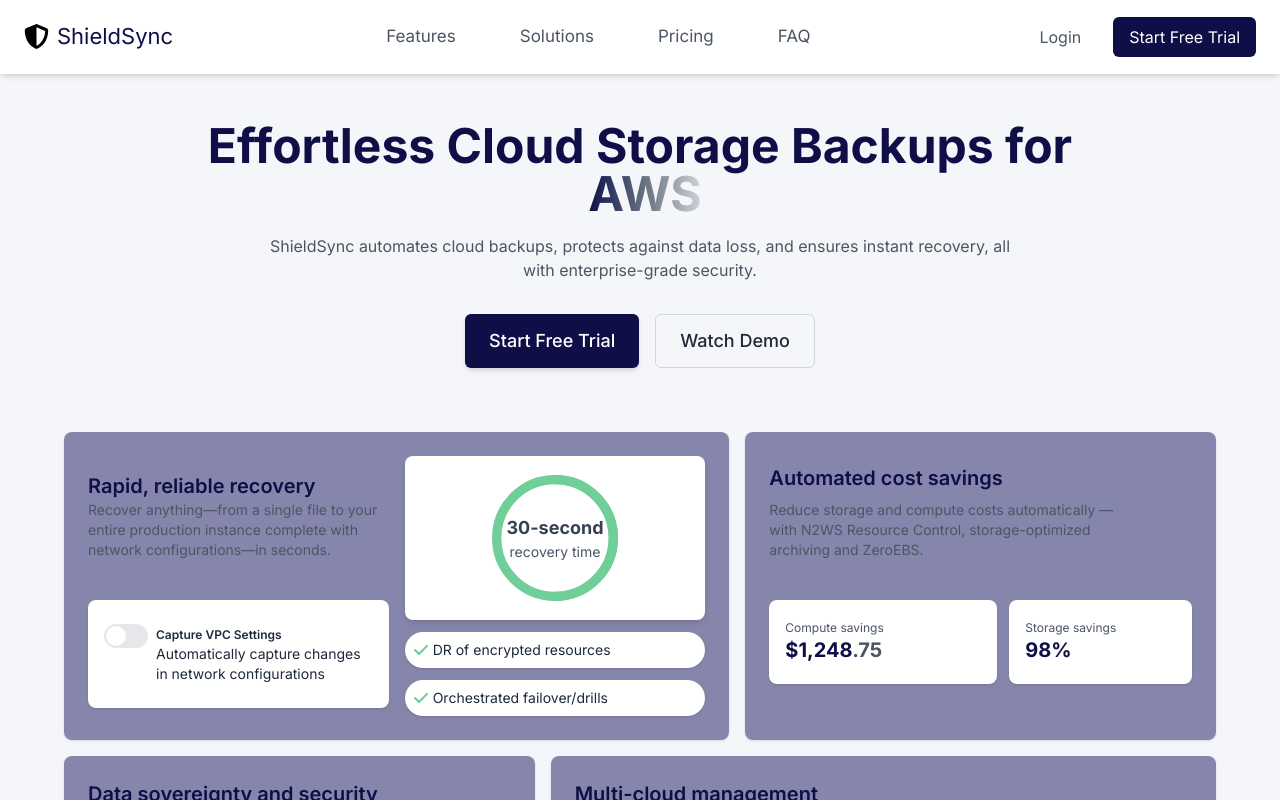
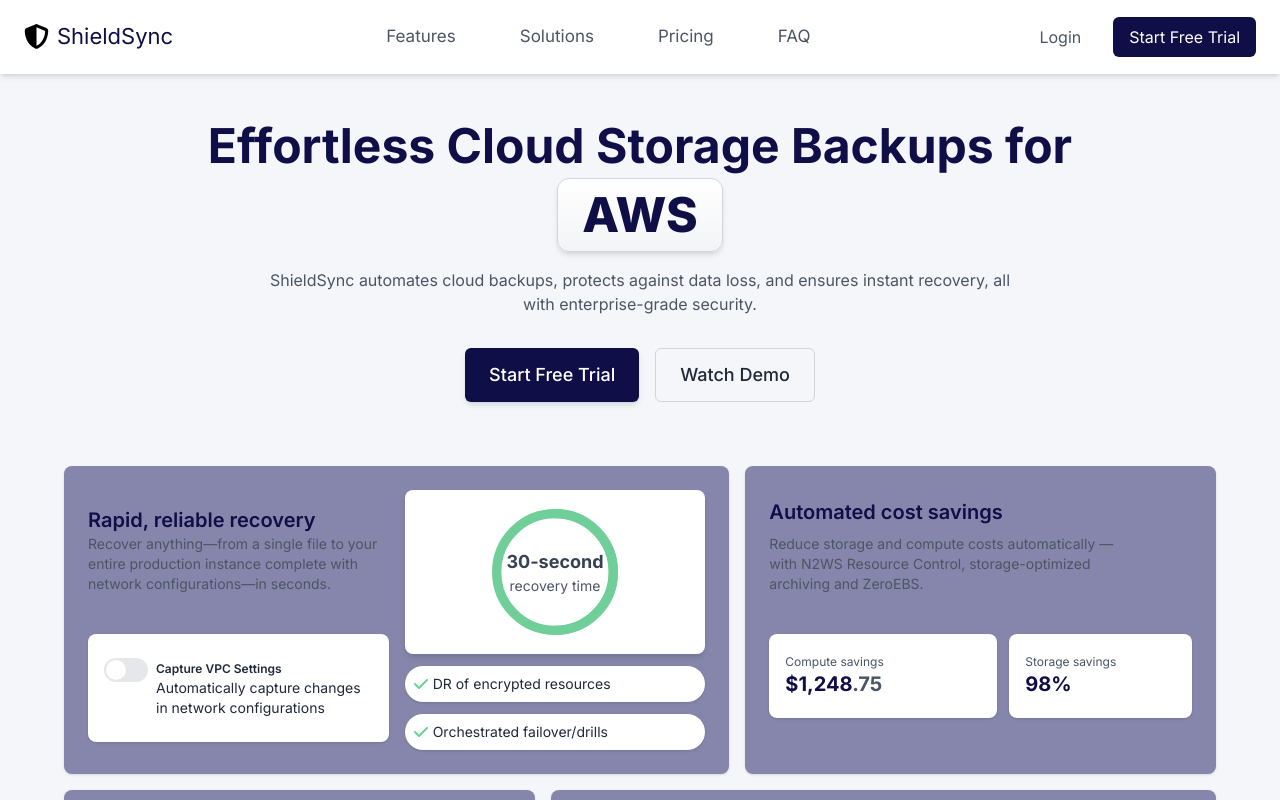
Before and after one commit to arbazkhalid1122/shield-sync, a Next.js app: page / in a window 1280 px wide. Shown: the top 800 px of the page. Built offline with nearby package versions, Linux system fonts and the light colour scheme.

Commit message:
fear: add text animation on front page

```diff
--- a/app/components/HeroSection.tsx
+++ b/app/components/HeroSection.tsx
@@ -20,7 +20,7 @@
       <h1 className="text-3xl sm:text-4xl md:text-5xl text-[#0F0E47] mb-4 leading-48px font-bold">
         Effortless Cloud Storage Backups for
         <span className="inline md:block">
-          <span className="bg-gradient-to-r ml-[10px] from-[#0F0E47] via-gray-500 to-gray-300 bg-clip-text text-transparent">
+          <span className="inline-block rounded-xl mt-2 border border-gray-300 bg-gradient-to-b from-white to-gray-100 px-6 py-3 font-extrabold shadow-md">
             {platforms[currentPlatformIndex]}
           </span>
         </span>
```
